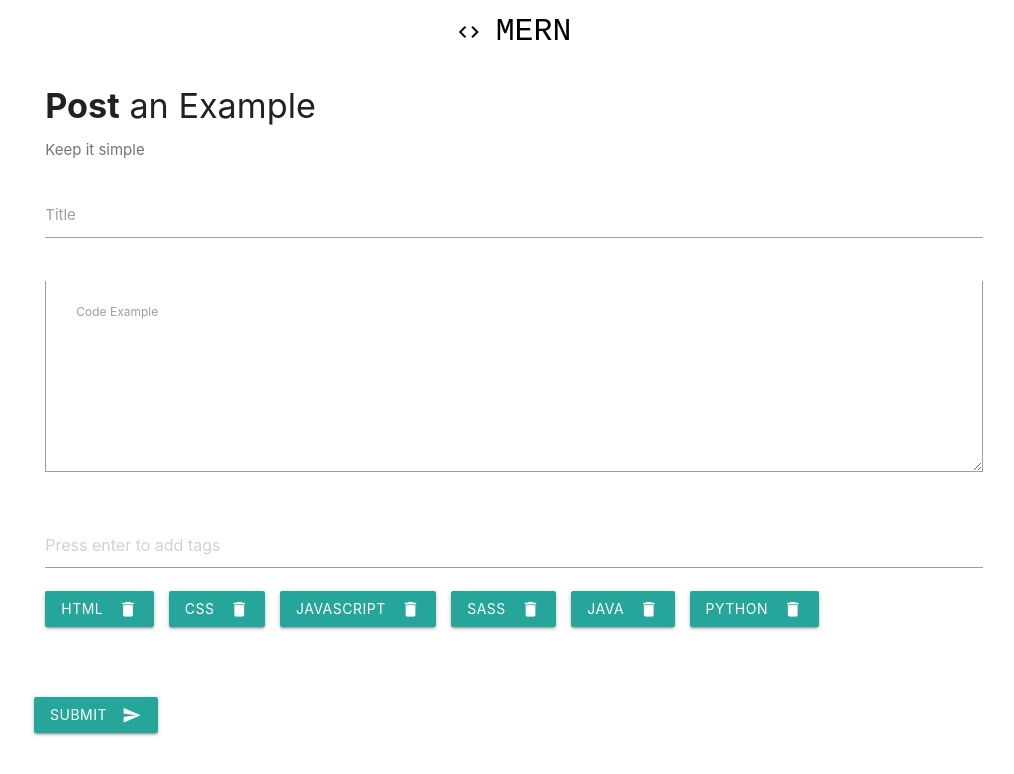
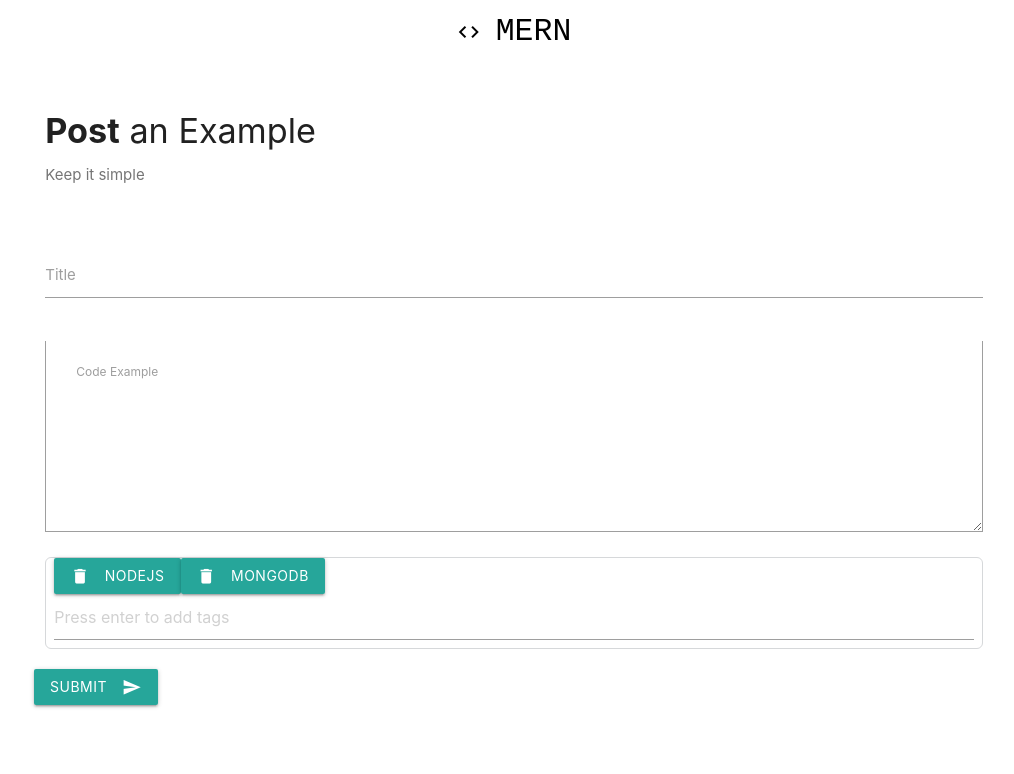
Before and after one commit to mujibsardar/just_examples, a React (Create React App) app in the folder frontend/: page /new-example in a window 1280 px wide. Shown: the top 774 px of the page, without its empty margins (126-1140 px from the left). Built offline with nearby package versions, Linux system fonts and the light colour scheme.

Commit message:
fix deleting issue with tags

```diff
--- a/frontend/src/App.css
+++ b/frontend/src/App.css
@@ -1,48 +1,28 @@
-#tags-wrapper {
-    display: inline-block;
-    position: relative;
-    padding-right: 15px;
-    margin-top: 15px;
+.row .col.s12 {
+    margin-top: 25px;
 }
 
-
-  #tags-wrapper input {
-    border: 1px solid rgb(214, 216, 218);
-    font-size: 14px;
+.tags-input {
+    display: flex;
+    align-items: flex-start;
+    flex-wrap: wrap;
+    min-height: 48px;
     padding: 0 8px;
+    border: 1px solid #d6d8da;
     border-radius: 6px;
-    margin: 0 8px 8px 0;
-    height: 48px;
-    max-width: 600px;
-    width: calc(100vw - 40px);
 }
 
-  #tags-wrapper input:focus {
-    outline: transparent;
-    border: 1px solid steelblue;
+.tags-input:focus-within {
+    border: 1px solid #0052cc;
 }
 
-  #tags-wrapper button {
-    box-shadow: none;
-    border: 0;
+.tags-input input {
+    border: none;
+    height: 46px;
     font-size: 14px;
-    margin-left: 8px;
-    color: steelblue;
-    border-radius: 50%;
-    background: #fff;
-    cursor: pointer;
-    width: 20px;
-    height: 20px;
+    padding: 4px 0 0 0;
 }
 
-  #tags-wrapper button:focus {
-    outline: 1px solid black;
+.tags-input input:focus {
+    outline: transparent;
 }
-
-  button.btn.waves-effect.waves-light {
-    margin-top: 50px;
-}
-
-.tag-wrapper{
-    margin-top: 50px;
-}
--- a/frontend/src/components/Tags.js
+++ b/frontend/src/components/Tags.js
@@ -1,36 +1,36 @@
-import React, { useState, useCallback } from "react";
-import ReactDOM from "react-dom";
+import React from "react";
 
-export default function TagInput({ data }) {
-    const [tags, setTags] = useState(data);
-
-    const addTags = event => {
+const TagsInput = (props) => {
+  const [tags, setTags] = React.useState(["NodeJs", "MongoDB"]);
+  const removeTags = (indexToRemove) => {
+    setTags(tags.filter((_, index) => index !== indexToRemove));
+  };
+  const addTags = (event) => {
+    if (event.target.value !== "") {
       setTags([...tags, event.target.value]);
+      props.selectedTags([...tags, event.target.value]);
       event.target.value = "";
-    };
-
-    const removeTags = id => {
-      const updatedTags = tags.filter((_, index) => index !== id);
-      setTags([...updatedTags]);
+    }
   };
 
   return (
-      <div className="tag-wrapper">
+    <div className="tags-input">
+      {tags.map((tag, index) => (
+        <a className="waves-effect waves-light btn" key={index}>
+          <i className="material-icons left" onClick={() => removeTags(index)}>
+            delete
+          </i>
+          {tag}
+        </a>
+      ))}
+
       <input
         type="text"
-          onKeyUp={event => (event.key === "Enter" ? addTags(event) : null)}
+        onKeyUp={(e) => e.key === "Enter" && addTags(e)}
         placeholder="Press enter to add tags"
       />
-
-          {tags.map((tag, index) => (
-          <div id="tags-wrapper">
-            <a className="waves-effect waves-light btn">
-                <i className="material-icons right" onClick={() => removeTags(index)}>delete</i>{tag}
-
-              </a>
-              </div>
-          ))}
-
     </div>
   );
-  }
+};
+
+export default TagsInput;
--- a/frontend/src/containers/example-form/Example.js
+++ b/frontend/src/containers/example-form/Example.js
@@ -5,7 +5,7 @@ import { connect } from "react-redux";
 import { Redirect } from "react-router-dom";
 import { submitNewExample } from "../../store/actions/examplesActions";
 import "./example.css";
-import TagInput from "../../components/Tags";
+import TagsInput from "../../components/Tags";
 
 class Example extends React.Component {
   state = {
@@ -66,7 +66,9 @@ class Example extends React.Component {
   };
 
   render() {
-    const data = ["HTML", "CSS", "JavaScript", "SASS", "Java", "Python"];
+    const selectedTags = (tags) => {
+      console.log(tags);
+    };
 
     return (
       <div className="row">
@@ -101,14 +103,18 @@ class Example extends React.Component {
 
         <div className="row">
           <div className="col s12">
-            <TagInput data={data} />
+            <TagsInput selectedTags={selectedTags} />
           </div>
         </div>
 
-
-        <button class="btn waves-effect waves-light" type="submit" name="action">Submit
-    <i class="material-icons right">send</i>
-  </button>
+        <button
+          className="btn waves-effect waves-light"
+          type="submit"
+          name="action"
+        >
+          Submit
+          <i className="material-icons right">send</i>
+        </button>
 
         {/* <button className="btn btn-success">Submit</button> */}
       </div>
```
Lines whose indentation alone changed are shown as unchanged.
